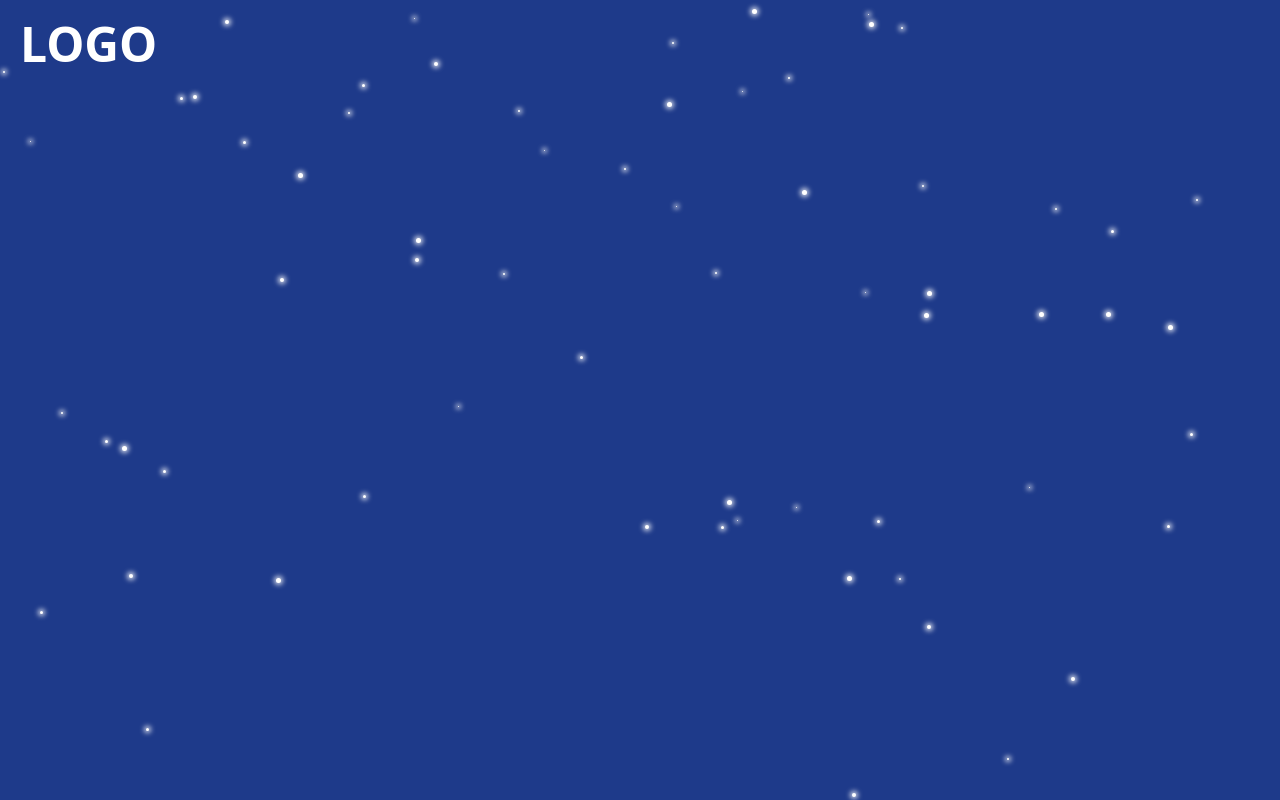
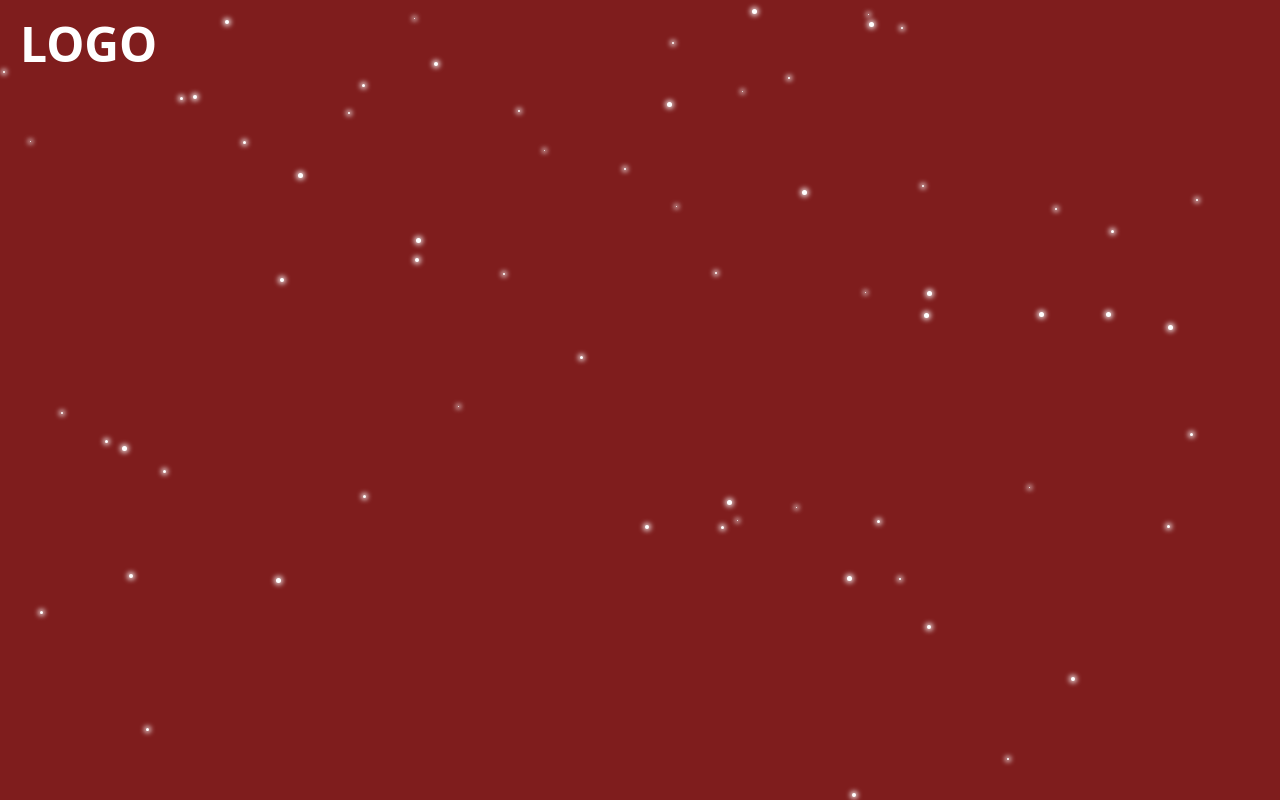
Before and after one commit to adarshkunwar/christmas-card, a React (Vite) app: page / in a window 1280 px wide. Built offline with nearby package versions, Linux system fonts and the light colour scheme.

Commit message:
style: Revert code to red background

```diff
--- a/src/components/Background.tsx
+++ b/src/components/Background.tsx
@@ -28,7 +28,7 @@ const Background = () => {
   }, []);
 
   return (
-    <div className="bg-blue-900 absolute top-0 left-0 bottom-0 right-0 -z-10">
+    <div className="bg-red-900 absolute top-0 left-0 bottom-0 right-0 -z-10">
       <div className="relative">
         {particles.map((value) => (
           <Particle
```
